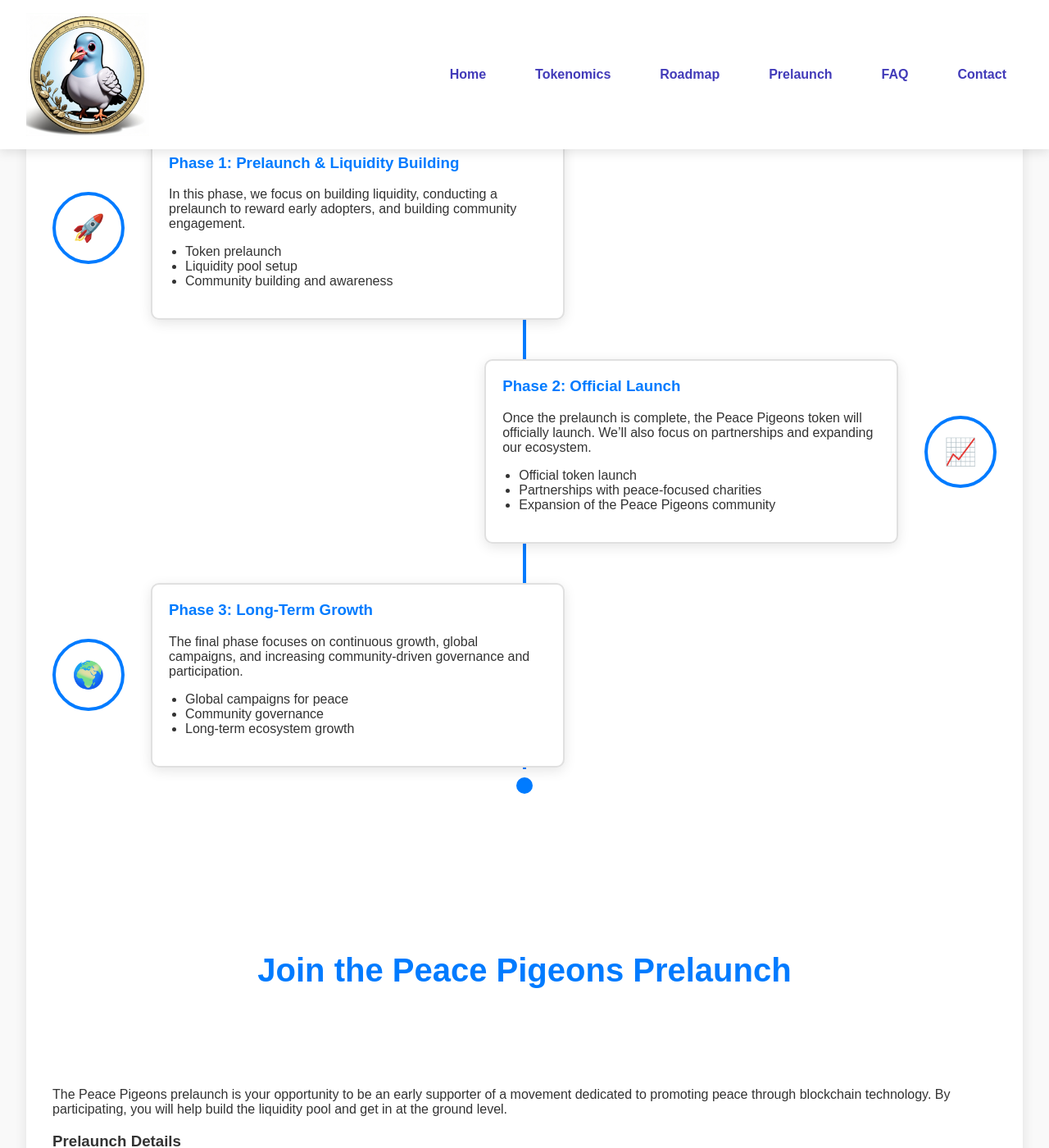
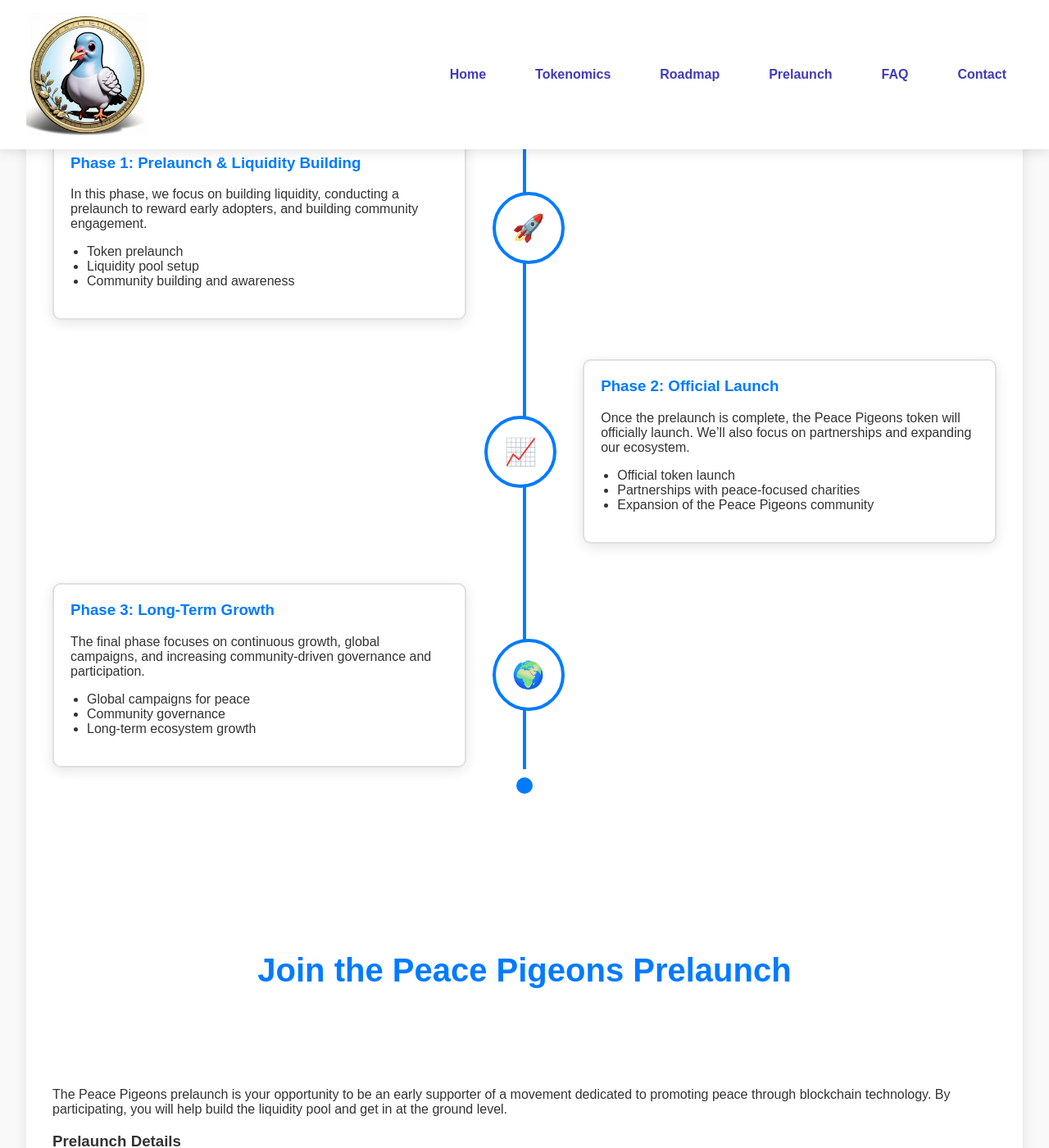
Before and after one commit to wizardsupreme/peacepigeons-ai, a Jekyll site: the page built from index.html, in a window 1280 px wide and 1400 px high, scrolled down 1315 px. Shown: the whole window at 82% size. Built offline with Jekyll 4.4.1, drawn with Linux system fonts in a browser that asks for light colours.

Commit message:
roadmap fix

```diff
--- a/index.html
+++ b/index.html
@@ -39,7 +39,6 @@
 
       <!-- Phase 1: Align left -->
       <div class="roadmap-item-left">
-        <div class="roadmap-icon">🚀</div>
         <div class="roadmap-content">
           <h3>Phase 1: Prelaunch & Liquidity Building</h3>
           <p>In this phase, we focus on building liquidity, conducting a prelaunch to reward early adopters, and building community engagement.</p>
@@ -49,10 +48,12 @@
             <li>Community building and awareness</li>
           </ul>
         </div>
+        <div class="roadmap-icon">🚀</div>
       </div>
 
       <!-- Phase 2: Align right -->
       <div class="roadmap-item-right">
+        <div class="roadmap-icon">📈</div>
         <div class="roadmap-content">
           <h3>Phase 2: Official Launch</h3>
           <p>Once the prelaunch is complete, the Peace Pigeons token will officially launch. We’ll also focus on partnerships and expanding our ecosystem.</p>
@@ -62,12 +63,12 @@
             <li>Expansion of the Peace Pigeons community</li>
           </ul>
         </div>
-        <div class="roadmap-icon">📈</div>
+
       </div>
 
       <!-- Phase 3: Align left -->
       <div class="roadmap-item-left">
-        <div class="roadmap-icon">🌍</div>
+
         <div class="roadmap-content">
           <h3>Phase 3: Long-Term Growth</h3>
           <p>The final phase focuses on continuous growth, global campaigns, and increasing community-driven governance and participation.</p>
@@ -77,6 +78,7 @@
             <li>Long-term ecosystem growth</li>
           </ul>
         </div>
+        <div class="roadmap-icon">🌍</div>
       </div>
 
       <div class="roadmap-bottom-dot"></div>
```
